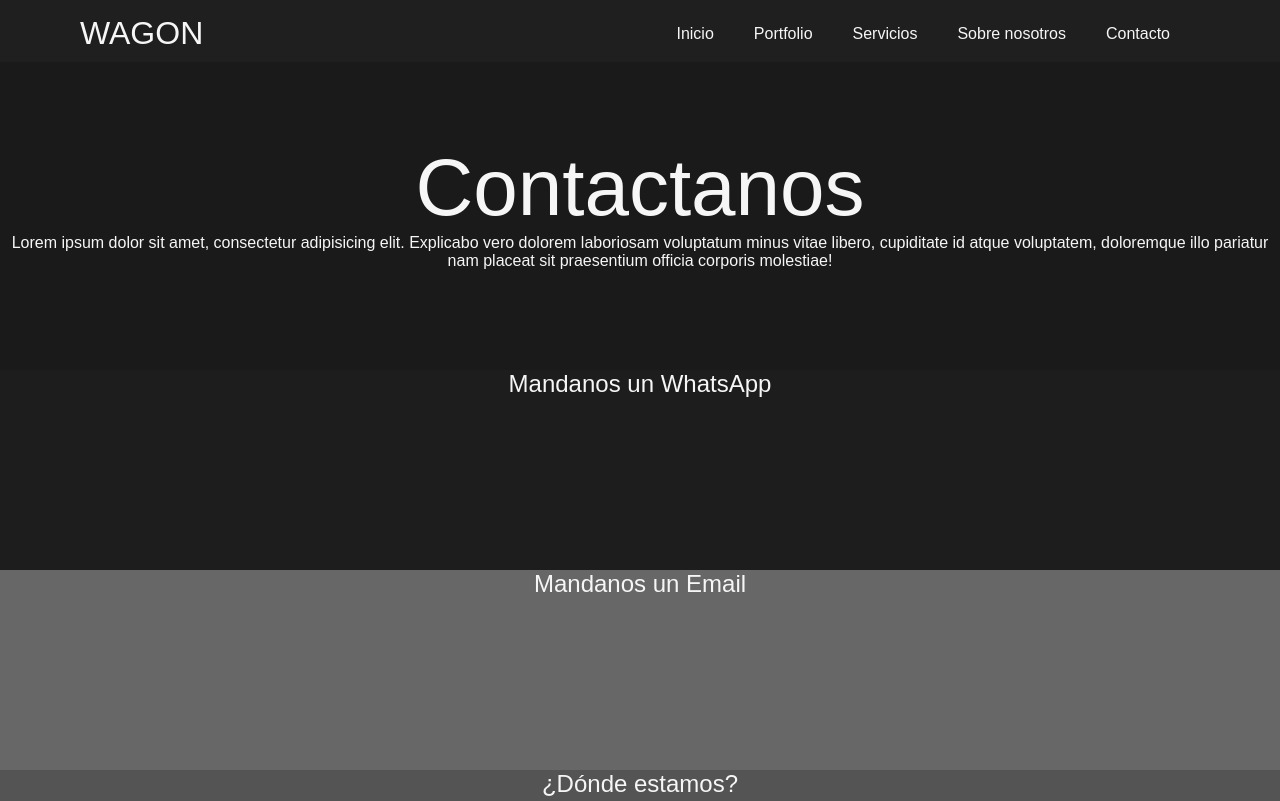
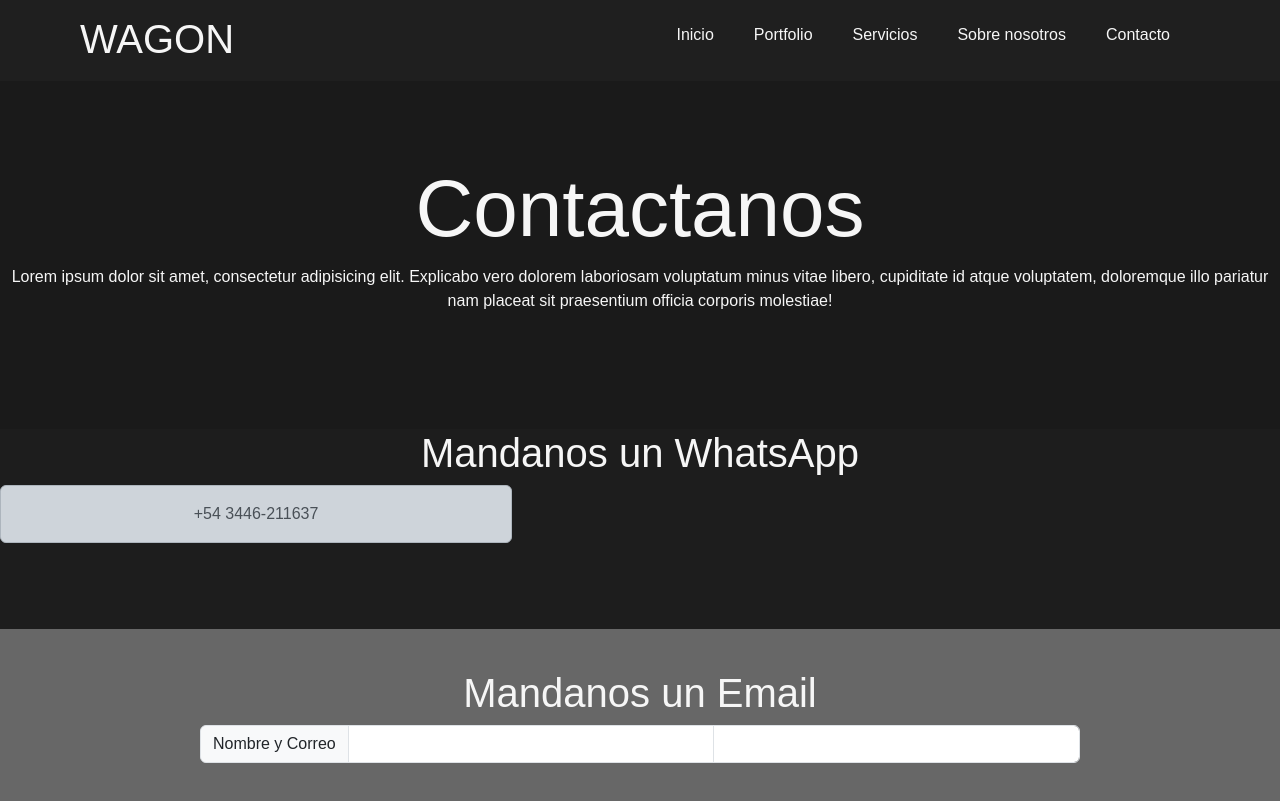
Before and after one commit to gastonalves/gastonalves.github.io, a plain HTML site: page pages/contacto.html in a window 1280 px wide. Shown: the top 801 px of the page. Drawn offline with nearby package versions, Linux system fonts and the light colour scheme.

Commit message:
seagrego bootstrap y github page

```diff
--- a/css/style.css
+++ b/css/style.css
@@ -156,23 +156,32 @@ nav #toggle, nav label{
 
 /** ------------ **** *** END PSEUDOCLASES Y BOOTSTRAP *** **** -------------- **/
 
+
 .section-contact-wahatsapp{
     background-color: #1D1D1D;
     height: 200px;
     text-align: center;
     color: #f6f6f6;
+    align-items: center;
+}
+.alert{
+    width: 40%;
+    align-items: center;
 }
 .section-contact-email{
     background-color: #676767;
     height: 200px;
     text-align: center;
     color: #f6f6f6;
+    padding: 40px 200px;
+
 }
 .section-contact-ubication{
     background-color: #555454;
     height: 200px;
     text-align: center;
     color: #f6f6f6;
+    padding-top: 100px;
 }
 
 
--- a/pages/contacto.html
+++ b/pages/contacto.html
@@ -3,6 +3,7 @@
 <head>
     <meta charset="UTF-8">
     <meta name="viewport" content="width=device-width, initial-scale=1.0">
+    <link href="https://cdn.jsdelivr.net/npm/bootstrap@5.3.3/dist/css/bootstrap.min.css" rel="stylesheet" integrity="sha384-QWTKZyjpPEjISv5WaRU9OFeRpok6YctnYmDr5pNlyT2bRjXh0JMhjY6hW+ALEwIH" crossorigin="anonymous">
     <link
     rel="stylesheet"
     href="https://fonts.googleapis.com/icon?family=Material+Icons"/>
@@ -37,14 +38,26 @@
     <section class="content-general-contact">
         <div class="section-contact-wahatsapp">
             <h1>Mandanos un WhatsApp</h1>
+            <div class="alert alert-dark" role="alert">
+                +54 3446-211637
+              </div>
         </div>
         <div class="section-contact-email">
             <h1>Mandanos un Email</h1>
+            <div class="input-group">
+                <span class="input-group-text">Nombre y Correo</span>
+                <input type="text" aria-label="First name" class="form-control">
+                <input type="text" aria-label="Last name" class="form-control">
+              </div>
+
         </div>
         <div class="section-contact-ubication">
             <h1>¿Dónde estamos?</h1>
         </div>
+
+
     </section>
+
 
 </body>
 </html>
```
